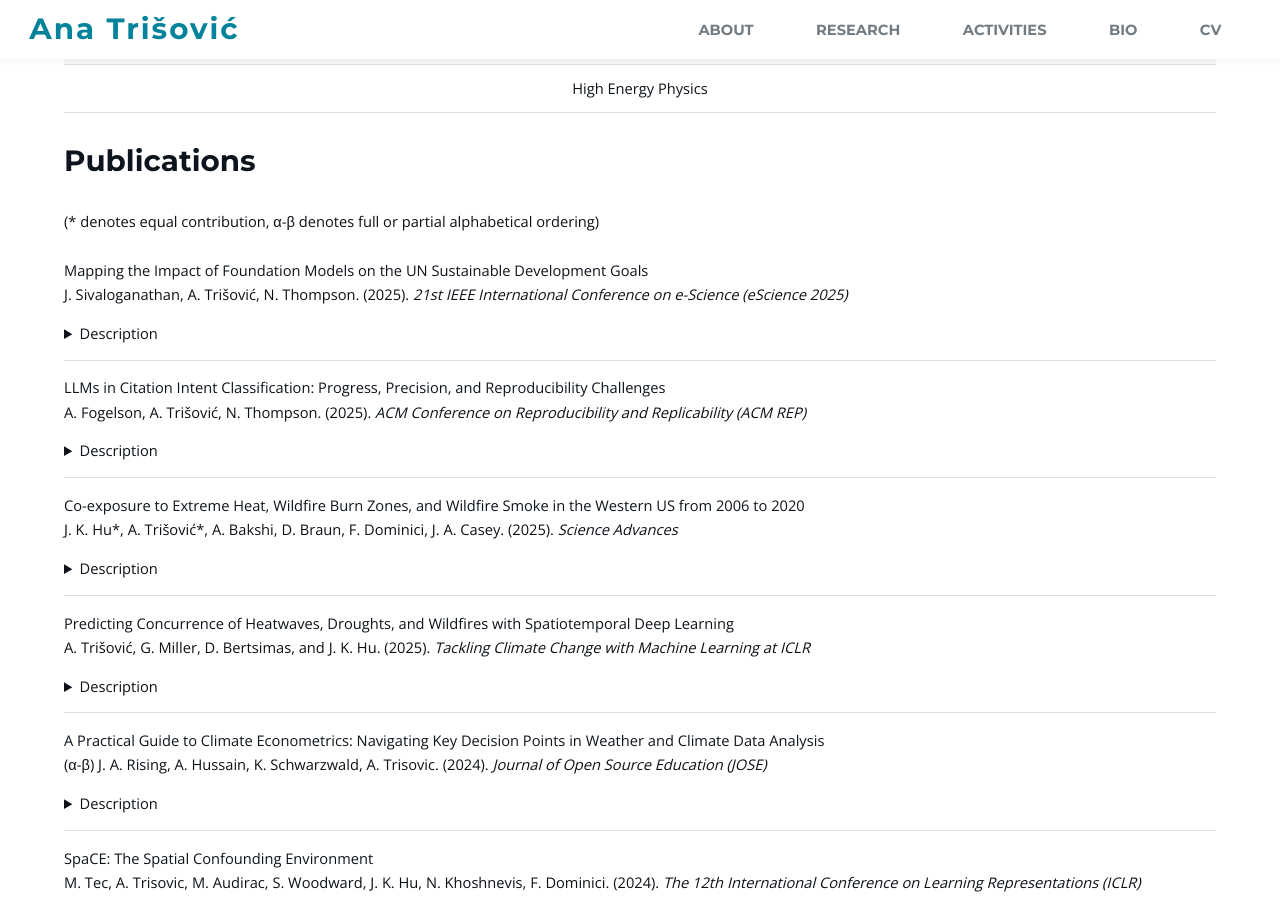
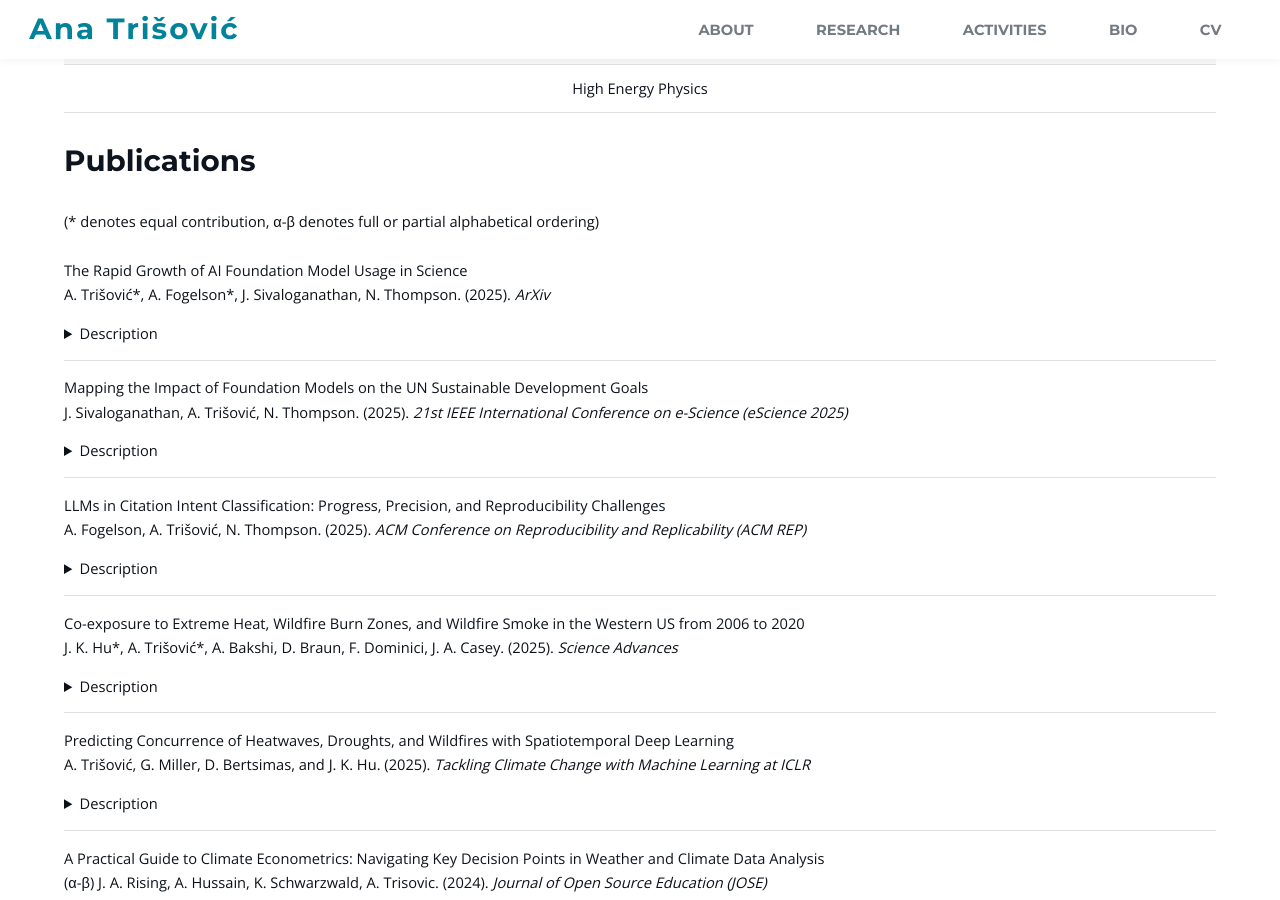
Before and after one commit to atrisovic/anatrisovic.github.io, a Jekyll site: the page built from research.html, in a window 1280 px wide and 900 px high, scrolled down 1546 px. Built offline with Jekyll 4.4.1, drawn with Linux system fonts in a browser that asks for light colours.

Commit message:
add ai in science

```diff
--- a/_data/publications.yml
+++ b/_data/publications.yml
@@ -1,3 +1,11 @@
+- authors: A. Trišović*, A. Fogelson*, J. Sivaloganathan, N. Thompson
+  year: 2025
+  id:
+  - 1
+  - 6
+  name: "The Rapid Growth of AI Foundation Model Usage in Science"
+  venue: ArXiv
+  description: We analyze scientific use of AI Foundation Models and find rapidly rising adoption, led by Linguistics, Computer Science, and Engineering. Vision models and open-weight models dominate. Scientists use much smaller models than AI developers, and this gap is widening. Evidence suggests that relying on smaller models may limit scientific impact.
 - authors: J. Sivaloganathan, A. Trišović, N. Thompson
   year: 2025
   id:
```
